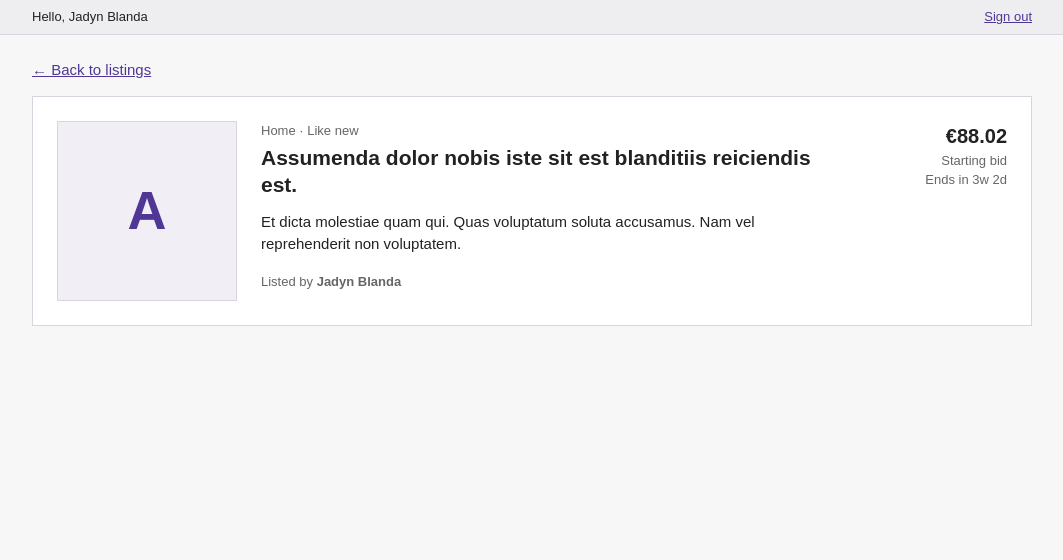
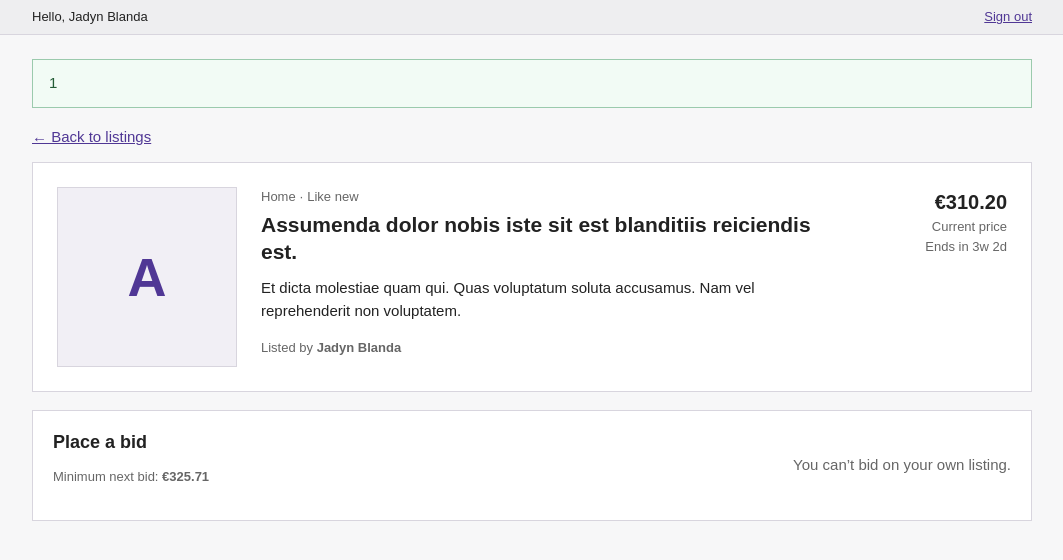
Before and after one commit to intimidating-horse/blog, a Laravel app: page /listings/1 in a window 1280 px wide. Shown: the top 560 px of the page, without its empty margins (108-1171 px from the left). Run offline with Laravel 12, Linux system fonts and the light colour scheme; a user stored in the database is signed in; data comes from the database, SQL or seed files in the repository.

Commit message:
added biding

```diff
--- a/app/Models/User.php
+++ b/app/Models/User.php
@@ -29,7 +29,9 @@ class User extends Authenticatable
             'password' => 'hashed',
         ];
     }
-    public function userListings(){
+
+    public function userListings()
+    {
         return $this->hasMany(Listing::class, 'user_id');
     }
 }
--- a/bootstrap/app.php
+++ b/bootstrap/app.php
@@ -12,7 +12,7 @@ return Application::configure(basePath: dirname(__DIR__))
         health: '/up',
     )
     ->withMiddleware(function (Middleware $middleware): void {
-        //
+        $middleware->redirectGuestsTo('/');
     })
     ->withExceptions(function (Exceptions $exceptions): void {
         $exceptions->shouldRenderJsonWhen(
--- a/public/css/style.css
+++ b/public/css/style.css
@@ -58,6 +58,15 @@ h1, h2 { font-size: 21px; }
 .detail-content h1 { margin: 4px 0 12px; }
 .detail-description { margin: 0 0 16px; white-space: pre-wrap; overflow-wrap: anywhere; }
 .detail-price { display: flex; min-width: 145px; flex-direction: column; align-items: flex-end; }
+.bid-panel, .bid-history { margin-top: 18px; padding: 20px; border: 1px solid var(--border); background: #fff; }
+.bid-panel { display: flex; align-items: center; justify-content: space-between; gap: 20px; }
+.bid-panel h2, .bid-history h2 { margin: 0 0 4px; font-size: 18px; }
+.bid-form { display: flex; align-items: flex-end; gap: 10px; }
+.bid-form input { min-width: 150px; }
+.bid-note { margin: 0; color: var(--muted); }
+.bid-history { padding-top: 16px; padding-bottom: 16px; }
+.bid-row { display: flex; justify-content: space-between; padding: 8px 0; border-top: 1px solid var(--border); }
+.success { margin-bottom: 18px; padding: 12px 16px; border: 1px solid #9bcaad; background: #f2fbf5; color: #245c36; }
 
 .auth-grid { display: grid; grid-template-columns: 1fr 1fr; gap: 18px; max-width: 850px; margin: 10px auto; }
 .auth-form { display: grid; gap: 12px; margin-top: 18px; }
@@ -72,6 +81,9 @@ h1, h2 { font-size: 21px; }
     .listing-detail { grid-template-columns: 120px minmax(0, 1fr); gap: 14px; padding: 16px; }
     .detail-thumb { width: 120px; height: 120px; }
     .detail-price { grid-column: 2; align-items: flex-start; }
+    .bid-panel { align-items: stretch; flex-direction: column; }
+    .bid-form { align-items: stretch; flex-direction: column; }
+    .bid-form .btn { align-self: flex-start; }
 }
 @media (max-width: 500px) {
     .wrap { width: calc(100% - 20px); }
--- a/resources/views/home.blade.php
+++ b/resources/views/home.blade.php
@@ -97,8 +97,8 @@
                             <p class="seller">Listed by <strong>{{ $listing->user?->name ?? 'Unknown seller' }}</strong></p>
                         </div>
                         <div class="side">
-                            <span class="price">€{{ number_format((float) $listing->starting_price, 2) }}</span>
-                            <span class="price-caption">Starting bid</span>
+                            <span class="price">€{{ number_format((float) $listing->current_price, 2) }}</span>
+                            <span class="price-caption">Current price</span>
                             <span class="price-caption">{{ $listing->ends_at?->isFuture() ? 'Ends in ' . now()->diffForHumans($listing->ends_at, ['parts' => 2, 'short' => true, 'syntax' => \Carbon\CarbonInterface::DIFF_ABSOLUTE]) : 'Auction ended' }}</span>
                         </div>
                     </article>
--- a/resources/views/listings/show.blade.php
+++ b/resources/views/listings/show.blade.php
@@ -21,6 +21,19 @@
     @endauth
 
     <main class="wrap page-content">
+        @if ($errors->any())
+            <div class="errors" role="alert">
+                <strong>Please check the following:</strong>
+                <ul>
+                    @foreach ($errors->all() as $error)
+                        <li>{{ $error }}</li>
+                    @endforeach
+                </ul>
+            </div>
+        @endif
+        @if (session('status'))
+            <div class="success" role="status">{{ session('status') }}</div>
+        @endif
         <p class="back-link"><a href="{{ route('home') }}#listings">&larr; Back to listings</a></p>
         <article class="listing-detail">
             <div class="detail-thumb" aria-hidden="true">{{ strtoupper(substr($listing->title, 0, 1)) }}</div>
@@ -31,11 +44,40 @@
                 <p class="seller">Listed by <strong>{{ $listing->user?->name ?? 'Unknown seller' }}</strong></p>
             </div>
             <aside class="detail-price">
-                <span class="price">€{{ number_format((float) $listing->starting_price, 2) }}</span>
-                <span class="price-caption">Starting bid</span>
+                <span class="price">€{{ number_format((float) $listing->current_price, 2) }}</span>
+                <span class="price-caption">Current price</span>
                 <span class="price-caption">{{ $listing->ends_at?->isFuture() ? 'Ends in ' . now()->diffForHumans($listing->ends_at, ['parts' => 2, 'short' => true, 'syntax' => \Carbon\CarbonInterface::DIFF_ABSOLUTE]) : 'Auction ended' }}</span>
             </aside>
         </article>
+
+        @php
+            $currentCents = (int) round((float) $listing->current_price * 100);
+            $minimumBidCents = $currentCents + max(100, (int) ceil($currentCents * 0.05));
+            $minimumBid = number_format($minimumBidCents / 100, 2, '.', '');
+            $auctionOpen = $listing->ends_at?->isFuture() ?? false;
+        @endphp
+        <section class="bid-panel" aria-labelledby="bid-heading">
+            <div>
+                <h2 id="bid-heading">Place a bid</h2>
+                <p class="price-caption">Minimum next bid: <strong>€{{ $minimumBid }}</strong></p>
+            </div>
+            @if (!$auctionOpen)
+                <p class="bid-note">This auction has ended.</p>
+            @elseif (auth()->check() && auth()->id() === $listing->user_id)
+                <p class="bid-note">You can’t bid on your own listing.</p>
+            @elseif (auth()->guest())
+                <p class="bid-note">Please <a href="{{ route('home') }}">sign in</a> to place a bid.</p>
+            @else
+                <form class="bid-form" action="{{ route('listings.bids.store', $listing) }}" method="POST">
+                    @csrf
+                    <label class="field" for="bid-amount">Your bid (€)
+                        <input id="bid-amount" type="number" name="amount" min="{{ $minimumBid }}" step="0.01" value="{{ old('amount', $minimumBid) }}" required>
+                    </label>
+                    <button class="btn" type="submit">Confirm bid</button>
+                </form>
+            @endif
+        </section>
+
     </main>
 </body>
 </html>
--- a/routes/web.php
+++ b/routes/web.php
@@ -1,12 +1,14 @@
 <?php
 
+use App\Http\Controllers\BidController;
 use App\Http\Controllers\ListingController;
 use App\Http\Controllers\UserController;
+use App\Models\Listing;
 use Illuminate\Support\Facades\Route;
-use App\Models\Listing;
 
 Route::get('/', function () {
     $listings = Listing::with('user')->get();
+
     return view('home', ['listings' => $listings]);
 })->name('home');
 
@@ -16,6 +18,10 @@ Route::get('/listings/{listing}', function (Listing $listing) {
     return view('listings.show', ['listing' => $listing]);
 })->name('listings.show');
 
+Route::post('/listings/{listing}/bids', [BidController::class, 'store'])
+    ->middleware('auth')
+    ->name('listings.bids.store');
+
 Route::post('/register', [UserController::class, 'register']);
 Route::post('/logout', [UserController::class, 'logout']);
 Route::post('/login', [UserController::class, 'login']);
```
Also changed, not shown: app/Http/Controllers/BidController.php (added, +51 -0 lines), app/Models/Bid.php (added, +29 -0 lines), tests/Feature/BiddingTest.php (added, +98 -0 lines), database/migrations/2026_11_27_120000_create_bids_table.php (added).
